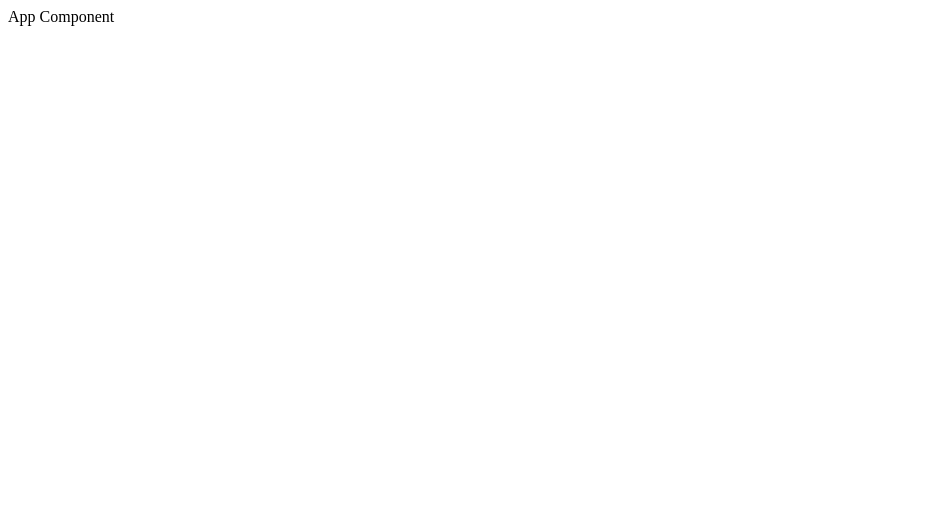
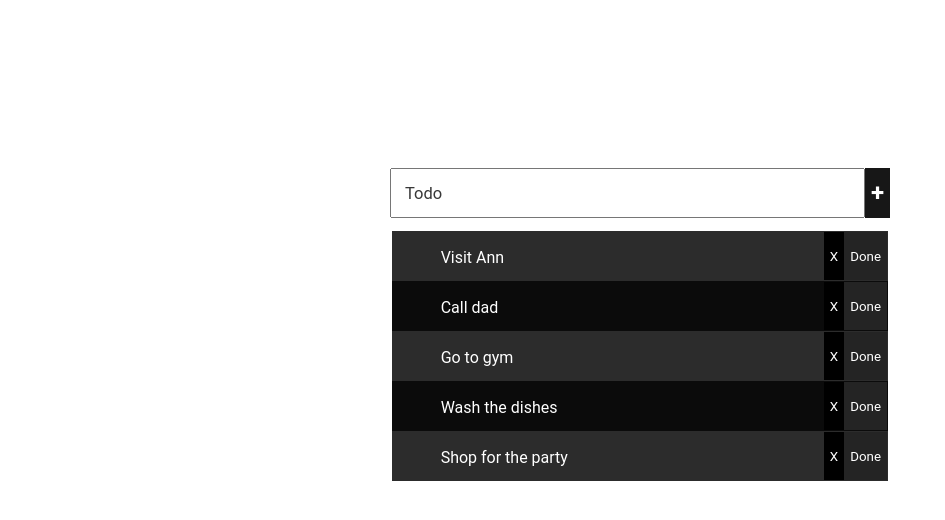
Before and after one commit to JeromeNL/angular-udemy, an Angular app: page / in a window 1280 px wide. Shown: the top 520 px of the page, without its empty margins (0-945 px from the left). Built offline with nearby package versions, Linux system fonts and the light colour scheme.

Commit message:
6. Basic HTML UI

```diff
--- a/src/app/app.component.css
+++ b/src/app/app.component.css
@@ -0,0 +1,93 @@
+* {
+  font-family: 'Roboto';
+}
+
+.container {
+  padding-top: 160px;
+  display: flex;
+  flex-direction: column;
+  flex-wrap: nowrap;
+}
+
+.todo-list {
+  display: flex;
+  flex-direction: column;
+  flex-wrap: nowrap;
+  width: 500px;
+  margin: auto;
+}
+
+.input-group {
+  display: flex;
+  justify-content: center;
+  height: 50px;
+  padding-bottom: 11px;
+}
+
+input {
+  flex-grow: 1;
+  padding: 13px;
+  font-size: 16.5px;
+  color: #1c1c1c;
+}
+
+::placeholder {
+  color: rgb(56, 56, 56);
+}
+
+input:focus {
+  border-style: solid;
+  outline: none !important;
+  border: 1px solid rgb(48, 48, 48);
+  box-shadow: 0 0 10px rgb(171, 171, 171);
+}
+
+.add-button {
+  border-style: none;
+  cursor: pointer;
+  color: #ffffff;
+  background-color: rgb(23, 23, 23);
+  font-size: x-large;
+  font-weight: bold;
+  /* color: white; */
+}
+button{
+  border-style: none;
+  cursor: pointer;
+  height: 100%;
+}
+.done-button {
+  background-color: #242424;
+  color: #ffffff;
+}
+.remove-button {
+  background-color: #000000;
+  color: #ffffff;
+}
+
+table {
+  list-style-type: none;
+  margin: auto;
+  width: 100%;
+  padding: 0%;
+}
+
+tr {
+  /* padding: 20px; */
+  height: 50px;
+  text-align: left;
+
+  flex-wrap: nowrap;
+  display: flex;
+  justify-content: space-between;
+}
+
+.even {
+  background-color: rgb(44, 44, 44);
+  color: rgb(255, 255, 255);
+}
+
+.odd {
+  background-color: rgb(11, 11, 11);
+  color: rgb(255, 255, 255);
+}
--- a/src/app/app.component.html
+++ b/src/app/app.component.html
@@ -1,3 +1,65 @@
-<div>
-  App Component
+<div class="container">
+  <div class="todo-list">
+    <div class="input-group">
+      <input type="text" placeholder="Todo">
+      <button class="add-button">+</button>
+    </div>
+    <table>
+      <tr class="even">
+        <td>
+          <pre>
+            Visit Ann
+          </pre>
+        </td>
+        <td>
+          <button class="remove-button">X</button>
+          <button class="done-button">Done</button>
+        </td>
+      </tr>
+      <tr class="odd">
+        <td>
+          <pre>
+            Call dad
+          </pre>
+        </td>
+        <td>
+          <button class="remove-button">X</button>
+          <button class="done-button">Done</button>
+        </td>
+      </tr>
+      <tr class="even">
+        <td>
+          <pre>
+            Go to gym
+          </pre>
+        </td>
+        <td>
+          <button class="remove-button">X</button>
+          <button class="done-button">Done</button>
+        </td>
+      </tr>
+      <tr class="odd">
+        <td>
+          <pre>
+            Wash the dishes
+          </pre>
+        </td>
+        <td>
+          <button class="remove-button">X</button>
+          <button class="done-button">Done</button>
+        </td>
+      </tr>
+      <tr class="even">
+        <td>
+          <pre>
+            Shop for the party
+          </pre>
+        </td>
+        <td>
+          <button class="remove-button">X</button>
+          <button class="done-button">Done</button>
+        </td>
+      </tr>
+    </table>
+  </div>
 </div>
```
